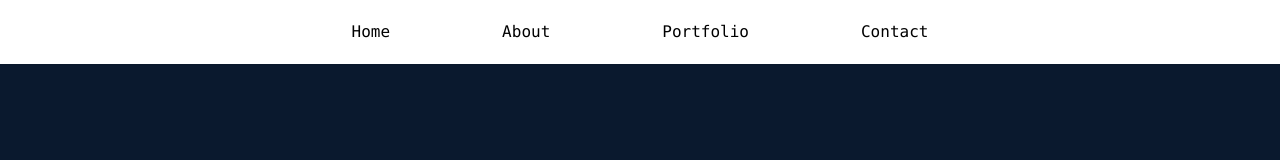
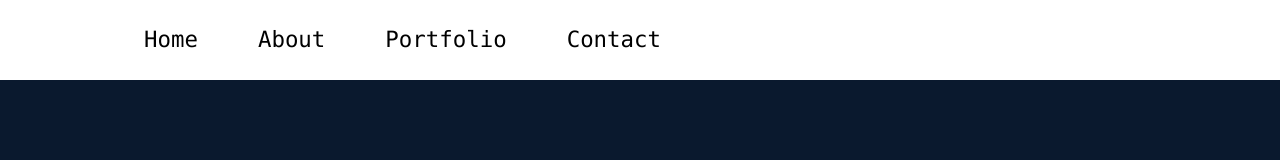
Before and after one commit to JeremiahSalley/portfoliov2, a React (Create React App) app in the folder portfolio/: page / in a window 1280 px wide. Shown: the top 160 px of the page. Built offline with nearby package versions, Linux system fonts and the light colour scheme.

Commit message:
navbar updated

```diff
--- a/portfolio/package.json
+++ b/portfolio/package.json
@@ -12,10 +12,12 @@
     "emailjs-com": "^2.6.4",
     "react": "^17.0.2",
     "react-dom": "^17.0.2",
+    "react-icons": "^4.2.0",
     "react-router-dom": "^5.2.0",
     "react-scripts": "4.0.3",
     "react-scroll": "^1.8.2",
     "react-typing-effect": "^2.0.5",
+    "styled-components": "^5.2.3",
     "web-vitals": "^1.1.1"
   },
   "scripts": {
--- a/portfolio/public/index.html
+++ b/portfolio/public/index.html
@@ -24,7 +24,7 @@
       work correctly both with client-side routing and a non-root public URL.
       Learn how to configure a non-root public URL by running `npm run build`.
     -->
-    <title>React App</title>
+    <title>Portfolio</title>
   </head>
   <body>
     <noscript>You need to enable JavaScript to run this app.</noscript>
--- a/portfolio/src/App.js
+++ b/portfolio/src/App.js
@@ -1,15 +1,24 @@
-
+import React, {useState} from 'react'
 import './App.css';
 import Navbar from './Components/navBar';
 import Home from './Components/Home';
 import About from './Components/About';
 import Projects from './Components/Projects';
 import Contact from './Components/Contact';
+import SideBar from './Components/SideBar';
 
 function App() {
+
+  const [isOpen, setIsOpen] = useState(false)
+
+  const toggle = () =>{
+    setIsOpen(!isOpen)
+  }
+
   return (
     <>
-      <Navbar />
+      <Navbar toggle={toggle}/>
+      <SideBar isOpen={isOpen} toggle={toggle}/>
       <Home />
       <About />
       <Projects />
--- /dev/null
+++ b/portfolio/src/Components/NavbarElement.js
@@ -0,0 +1,79 @@
+import styled from "styled-components";
+// import { Link } from "react-router-dom";
+import { Link } from "react-scroll";
+
+
+export const Nav = styled.nav`
+  background: #fff;
+  height: 80px;
+  display: flex;
+  justify-content: center;
+  align-items: center;
+  font-size: 1rem;
+  posistion: sticky;
+  top: 0;
+  z-index: 10;
+
+  @media screen and (max-width: 960px) {
+    transition: 0.8s all ease;
+    // background: #0B1828;
+  }
+`;
+
+export const NavbarContainer = styled.div`
+display: flex;
+justify-content: space-between;
+height: 80px;
+z-index: 1;
+width: 100%;
+padding: 0 24px;
+max-width: 1100px;
+`;
+
+export const MobileIcon = styled.div`
+  display: none;
+
+  @media screen and (max-width: 768px){
+      display: block;
+      position: absolute;
+      top: 1.4rem;
+      right: 0;
+      transform: translate(-100%, 60%)
+      cusrsor: pointer;
+      color: #000;
+  }
+`;
+
+export const NavMenu = styled.ul`
+  display: flex;
+  align-items: center;
+  list-style: none;
+  text-align: center;
+  margin-right: -22px;
+
+  @media screen and (max-width: 768px){
+      display: none;
+  }
+`;
+
+
+export const NavLinks = styled(Link)`
+  color: #000;
+  display: flex;
+  align-items: center;
+  text-decoration: none;
+  padding: 0 1rem;
+  height: 100%;
+  cursor: pointer;
+
+  &.active {
+      border-bottom: 3px solid #E1E3E8;
+  }
+`;
+
+export const NavItem = styled.li`
+  height: 80px;
+  font-size: 1.4rem;
+  padding: 14px;
+
+`;
--- /dev/null
+++ b/portfolio/src/Components/SideBar.js
@@ -0,0 +1,78 @@
+import React from "react";
+import { Link } from "react-scroll";
+import {
+  SidebarContainer,
+  Icon,
+  CloseIcon,
+  SidebarWrapper,
+  SidebarMenu,
+  SidebarLink,
+} from "./SideBarElements";
+
+function SideBar({isOpen, toggle}) {
+  return (
+    <SidebarContainer isOpen={isOpen} onClick={toggle}>
+      <Icon onClick={toggle}>
+        <CloseIcon />
+      </Icon>
+      <SidebarWrapper>
+        <SidebarMenu>
+          <SidebarLink>
+            <Link
+              activeClass="active"
+              to="/"
+              spy={true}
+              smooth={true}
+              offset={0}
+              duration={500}
+              onClick={toggle}
+            >
+              Home
+            </Link>
+          </SidebarLink>
+          <SidebarLink >
+            <Link
+              activeClass="active"
+              to="/about"
+              spy={true}
+              smooth={true}
+              offset={0}
+              duration={500}
+              onClick={toggle}
+            >
+              About
+            </Link>
+          </SidebarLink>
+          <SidebarLink>
+            <Link
+              activeClass="active"
+              to="/portfolio"
+              spy={true}
+              smooth={true}
+              offset={0}
+              duration={500}
+              onClick={toggle}
+            >
+              Portfolio
+            </Link>
+          </SidebarLink>
+          <SidebarLink>
+            <Link
+              activeClass="active"
+              to="/contact"
+              spy={true}
+              smooth={true}
+              offset={0}
+              duration={500}
+              onClick={toggle}
+            >
+              Contact
+            </Link>
+          </SidebarLink>
+        </SidebarMenu>
+      </SidebarWrapper>
+    </SidebarContainer>
+  );
+}
+
+export default SideBar;
--- /dev/null
+++ b/portfolio/src/Components/SideBarElements.js
@@ -0,0 +1,60 @@
+import styled from 'styled-components'
+import {Link} from 'react-scroll'
+import {FaTimes} from 'react-icons/fa'
+
+export const SidebarContainer = styled.aside`
+    position: fixed;
+    z-index: 999;
+    width: 100%;
+    height: 100%;
+    background: #0B1828;
+    display: grid;
+    align-items: center;
+    top: 0;
+    left: 0;
+    transition: 0.3s ease-in-out;
+    opacityL ${({ isOpen}) => (isOpen ? '100%' : '0')};
+    top: ${({ isOpen }) => ( isOpen ? '0' : '-100%')};
+    // top: 0;
+`
+
+export const CloseIcon = styled(FaTimes)`
+    color: #fff;
+`
+
+export const Icon = styled.div`
+    position: absolute;
+    top: 1.2rem;
+    right: 1.5rem;
+    background: transparent;
+    font-size: 2rem;
+    cursor: pointer;
+    outline: none;
+`
+export const SidebarWrapper = styled.div`
+    color: #fff;
+`
+export const SidebarMenu = styled.ul`
+    display: grid;
+    grid-template-columns: 1fr;
+    grid-template-rows: repeat(6, 80px);
+    text-align: center;
+    font-size: 24px;
+`
+
+export const SidebarLink = styled(Link)`
+    display: flex;
+    align-items: center;
+    justify-content: center;
+    font-size: 1.5;
+    text-decoration: none;
+    list-style: none;
+    transition: 0.2s ease-in-out;
+    color: #fff;
+    cursor: pointer;
+
+    &:hover {
+        color: #CBCFD6;
+        transition: 0.2s ease-in-out;
+    }
+`
--- a/portfolio/src/Components/navBar.js
+++ b/portfolio/src/Components/navBar.js
@@ -1,15 +1,28 @@
 import React from "react";
 // import { Link } from "react-router-dom";
+import { FaBars } from "react-icons/fa";
 import { Link } from "react-scroll";
+import {
+  Nav,
+  NavbarContainer,
+  MobileIcon,
+  NavMenu,
+  NavLinks,
+  NavItem,
+} from "./NavbarElement";
 
-function Navbar() {
+
+function NavBar({ toggle }) {
   return (
-    <div className="fixed left-0 right-0">
-      <nav
-        className="fixed flex justify-center items-center h-16 bg-white text-black
-        relative shadow-sm font-mono "
-        role="navigation"
-      >
+    <>
+      <Nav className='font-mono'>
+        <NavbarContainer>
+          <MobileIcon onClick={toggle}>
+            <FaBars size="30px"/>
+          </MobileIcon>
+          <NavMenu>
+            <NavItem>
+              <NavLinks>
                 <Link
                   activeClass="active"
                   to="/"
@@ -17,46 +30,62 @@ function Navbar() {
                   smooth={true}
                   offset={0}
                   duration={500}
-          className="p-14 cursor-pointer"
+
                 >
                   Home
                 </Link>
+              </NavLinks>
+            </NavItem>
+            <NavItem>
+              <NavLinks>
               <Link
                   activeClass="active"
                   to="/about"
                   spy={true}
                   smooth={true}
-          offset={-50}
+                  offset={0}
                   duration={500}
-          className="p-14 cursor-pointer"
+
                 >
                   About
                 </Link>
+              </NavLinks>
+            </NavItem>
+            <NavItem>
+              <NavLinks>
               <Link
                   activeClass="active"
                   to="/portfolio"
                   spy={true}
                   smooth={true}
-          offset={-50}
+                  offset={0}
                   duration={500}
-          className="p-14 cursor-pointer"
+
                 >
                   Portfolio
                 </Link>
+              </NavLinks>
+            </NavItem>
+            <NavItem>
+              <NavLinks>
               <Link
                   activeClass="active"
                   to="/contact"
                   spy={true}
                   smooth={true}
-          offset={-50}
+                  offset={0}
                   duration={500}
-          className="p-14 cursor-pointer"
+
                 >
                   Contact
                 </Link>
-      </nav>
-    </div>
+              </NavLinks>
+            </NavItem>
+          </NavMenu>
+        </NavbarContainer>
+      </Nav>
+    </>
   );
 }
 
-export default Navbar;
+export default NavBar;
```
Also changed, not shown: 1 other file (tests, documents, lock files or other folders). Lines whose indentation alone changed are shown as unchanged.
